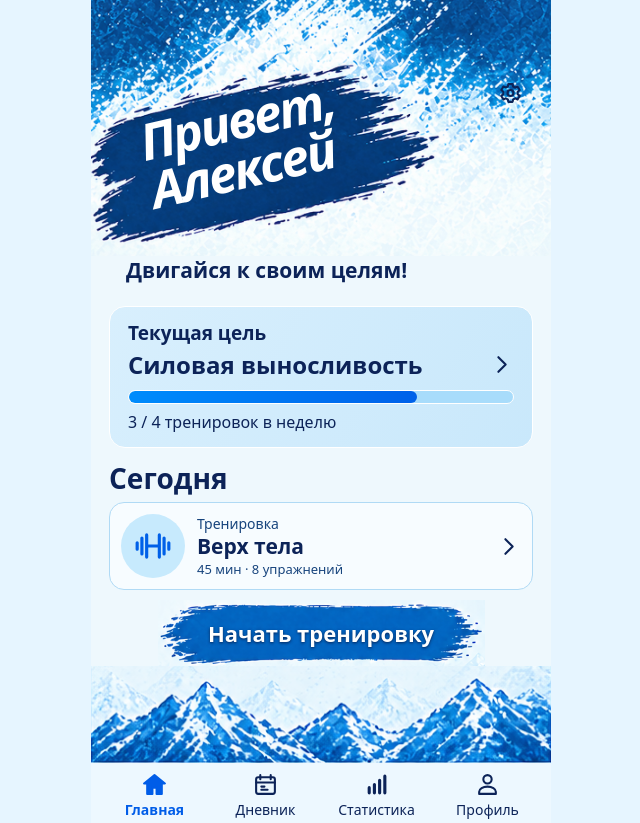
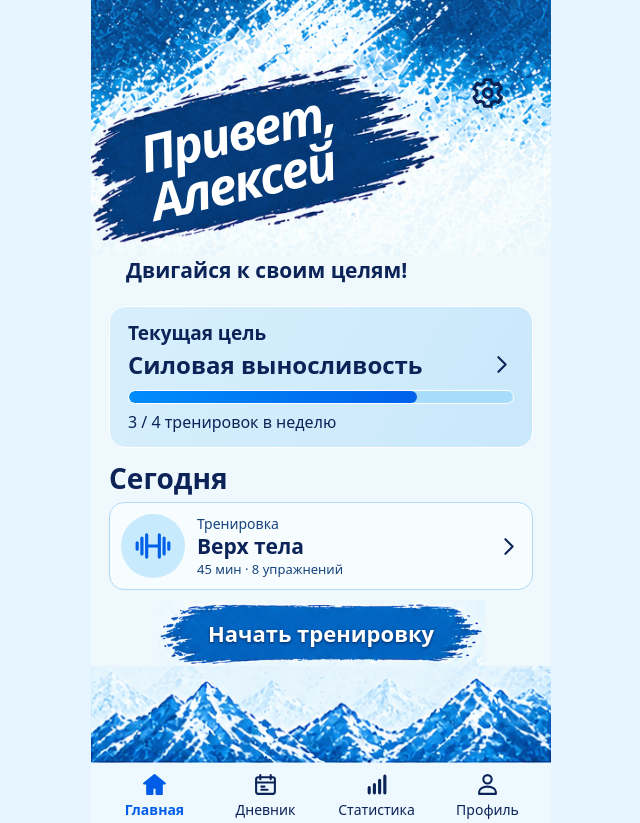
Before and after one commit to pamilenin/training, a plain HTML site: page preview/reference-top-test.html in a window 1280 px wide. Shown: the whole page, without its empty margins (319-959 px from the left). Drawn offline with Linux system fonts and the light colour scheme.

Commit message:
Update reference-top-test.html

```diff
--- a/preview/reference-top-test.html
+++ b/preview/reference-top-test.html
@@ -63,7 +63,7 @@
 
     .greeting {
       position: absolute;
-      top: 46%;
+      top: 51%;
       left: 12%;
     }
 
@@ -83,7 +83,7 @@
     .settings {
       position: absolute;
       top: max(28%, calc(env(safe-area-inset-top, 0px) + 4px));
-      right: 4%;
+      right: calc(12.5% - 16px);
       display: grid;
       place-items: center;
       width: 44px;
@@ -264,6 +264,10 @@
       stroke-linejoin: round;
       flex-shrink: 0;
     }
+    .settings .icon {
+      width: 37.5px;
+      height: 37.5px;
+    }
 
     .badge .icon {
       width: 38px;
```
